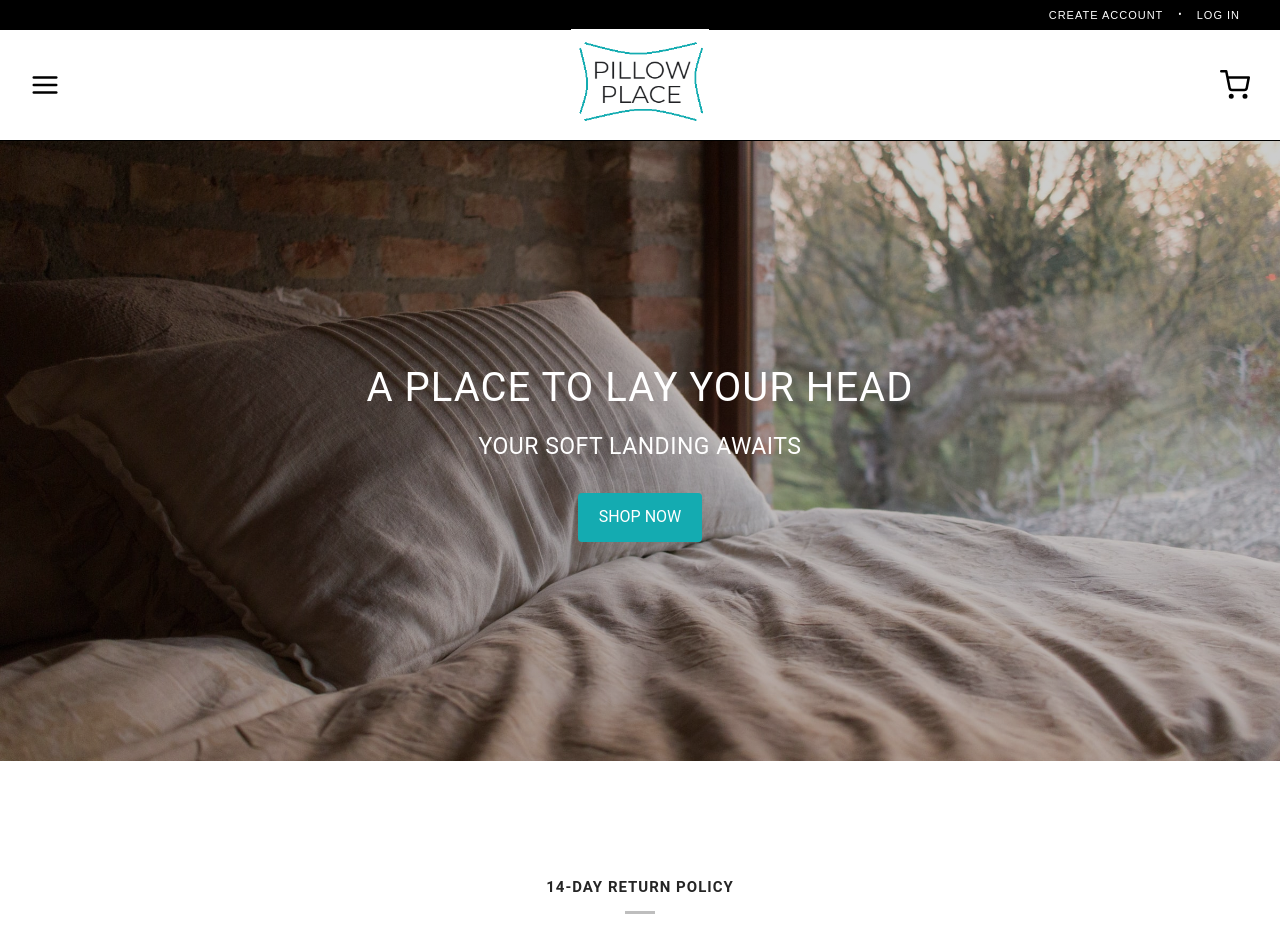
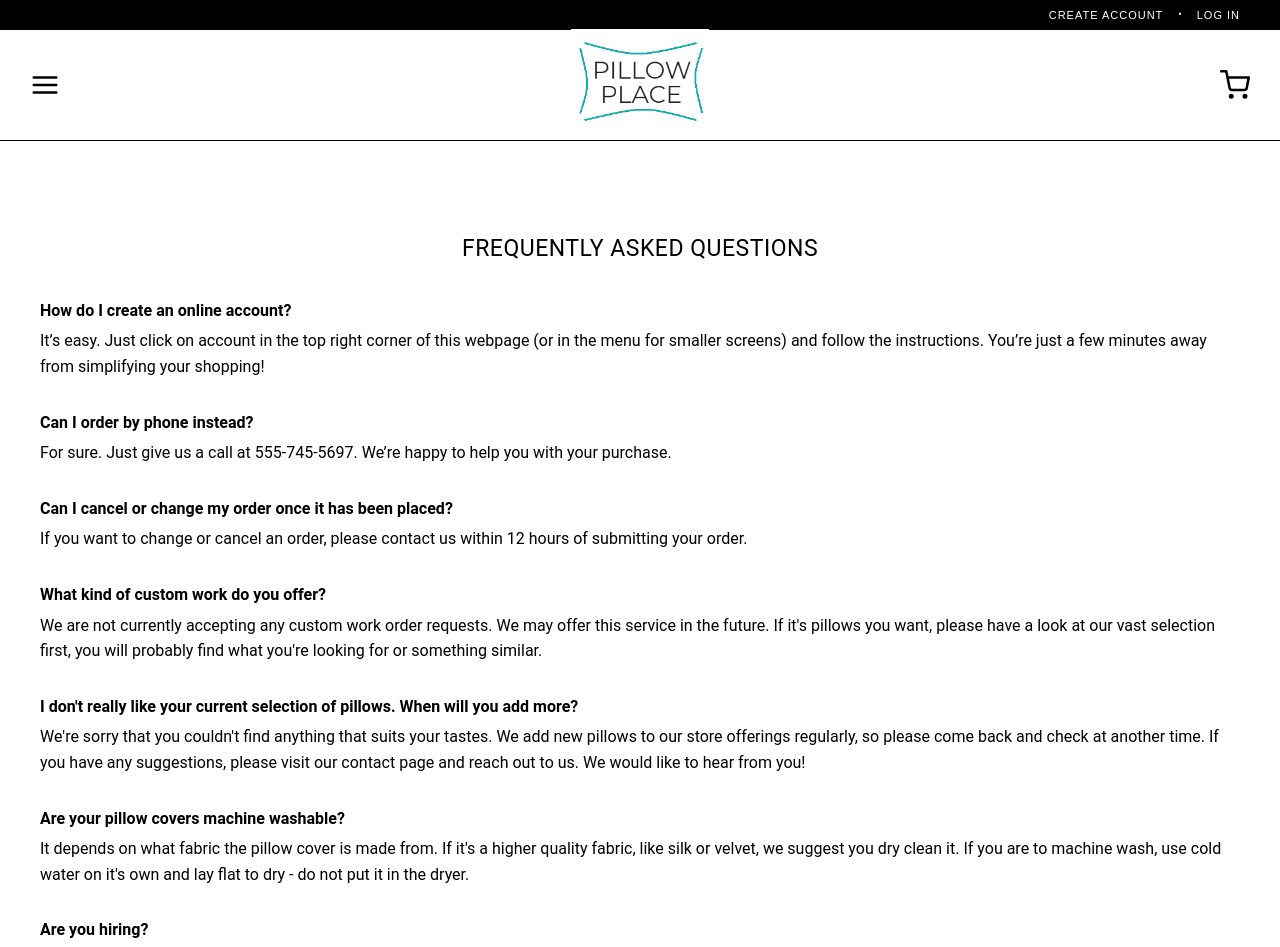
Before and after one commit to ianvillazana/pillow-place, a React (Create React App) app in the folder frontend/: page / in a window 1280 px wide. Shown: the top 947 px of the page. Built offline with nearby package versions, Linux system fonts and the light colour scheme.

Commit message:
Completed FaqPage

```diff
--- a/frontend/src/App.css
+++ b/frontend/src/App.css
@@ -50,12 +50,26 @@ h6 {
   text-transform: uppercase;
 }
 
+.page {
+  align-items: center;
+  display: flex;
+  flex-direction: column;
+  justify-content: center;
+  padding: 9rem 1.5rem;
+}
+
 /* 400px */
 @media (max-width: 25em) {
   h1 {
     font-size: 3.6rem;
   }
+
   h2 {
     font-size: 2rem;
   }
+
+  .page {
+    font-size: 1.4rem;
+    padding: 9rem 1rem;
+  }
 }
--- a/frontend/src/App.js
+++ b/frontend/src/App.js
@@ -2,6 +2,7 @@ import React, { Fragment } from 'react';
 
 import Header from './components/Header/Header';
 import HomePage from './pages/HomePage/HomePage';
+import FaqPage from './pages/FaqPage/FaqPage';
 import Footer from './components/Footer/Footer';
 import './App.css';
 
@@ -10,7 +11,7 @@ export default function App() {
     <Fragment>
       <Header />
       <main>
-        <HomePage />
+        <FaqPage />
       </main>
       <Footer />
     </Fragment>
--- /dev/null
+++ b/frontend/src/pages/FaqPage/FaqPage.js
@@ -0,0 +1,79 @@
+import React from 'react';
+
+import styles from './FaqPage.module.css';
+
+export default function FaqPage() {
+  return (
+    <div className="page">
+      <h2>FREQUENTLY ASKED QUESTIONS</h2>
+      <div className={styles.questions}>
+        <p className={styles.question}>
+          How do I create an online account?
+        </p>
+        <p className={styles.answer}>
+          It’s easy. Just click on account in the top right corner of this
+          webpage (or in the menu for smaller screens) and follow the
+          instructions. You’re just a few minutes away from simplifying your
+          shopping!
+        </p>
+        <p className={styles.question}>
+          Can I order by phone instead?
+        </p>
+        <p className={styles.answer}>
+          For sure. Just give us a call at 555-745-5697. We’re happy to help
+          you with your purchase.
+        </p>
+        <p className={styles.question}>
+          Can I cancel or change my order once it has been placed?
+        </p>
+        <p className={styles.answer}>
+          If you want to change or cancel an order, please contact us within
+          12 hours of submitting your order.
+        </p>
+        <p className={styles.question}>
+          What kind of custom work do you offer?
+        </p>
+        <p className={styles.answer}>
+          We are not currently accepting any custom work order requests. We may
+          offer this service in the future. If it's pillows you want, please
+          have a look at our vast selection first, you will probably find what
+          you're looking for or something similar.
+        </p>
+        <p className={styles.question}>
+          I don't really like your current selection of pillows. When will you
+          add more?
+        </p>
+        <p className={styles.answer}>
+          We're sorry that you couldn't find anything that suits your tastes.
+          We add new pillows to our store offerings regularly, so please come
+          back and check at another time. If you have any suggestions, please
+          visit our contact page and reach out to us. We would like to hear
+          from you!
+        </p>
+        <p className={styles.question}>
+          Are your pillow covers machine washable?
+        </p>
+        <p className={styles.answer}>
+          It depends on what fabric the pillow cover is made from. If it's a
+          higher quality fabric, like silk or velvet, we suggest you dry clean
+          it. If you are to machine wash, use cold water on it's own and lay
+          flat to dry - do not put it in the dryer.
+        </p>
+        <p className={styles.question}>
+          Are you hiring?
+        </p>
+        <p className={styles.answer}>
+          We currently do not have any open positions at this time. Thank you
+          for your interest!
+        </p>
+        <p className={styles.question}>
+          What is your return and exchange policy?
+        </p>
+        <p className={styles.answer}>
+          We offer free 14 day returns for online purchases. The customer is
+          responsible for return shipping charges.
+        </p>
+      </div>
+    </div>
+  );
+}
--- /dev/null
+++ b/frontend/src/pages/FaqPage/FaqPage.module.css
@@ -0,0 +1,15 @@
+.questions {
+  display: flex;
+  flex-direction: column;
+  max-width: 120rem;
+  width: 100%;
+}
+
+.question {
+  font-weight: bold;
+  margin-bottom: 0.5rem;
+}
+
+.answer {
+  margin-bottom: 3rem;
+}
```
